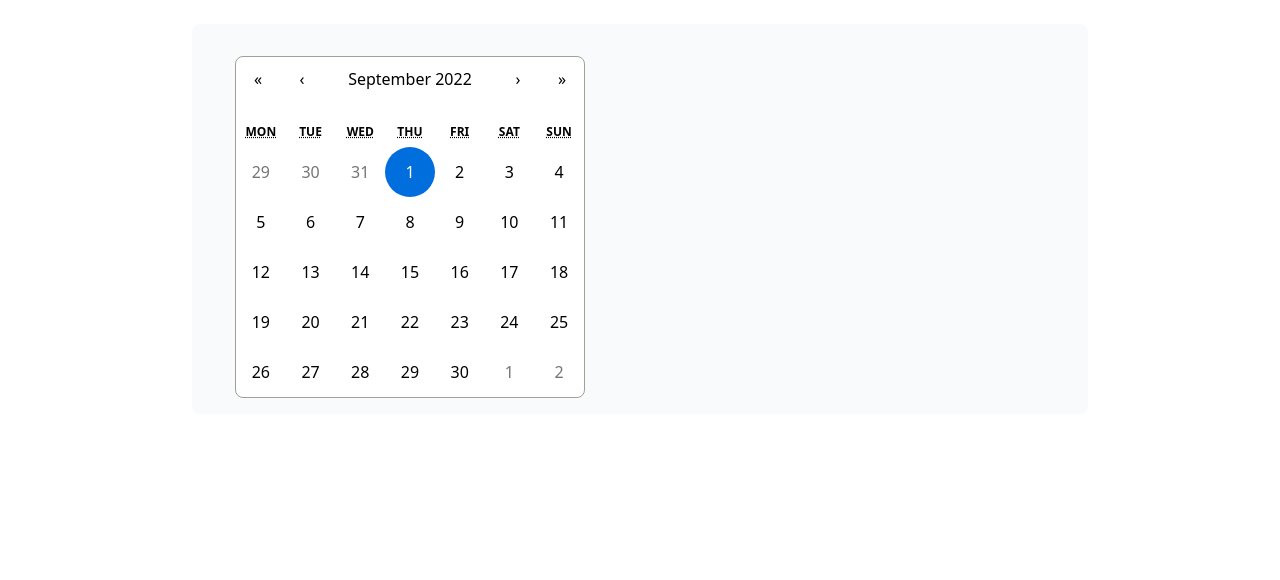
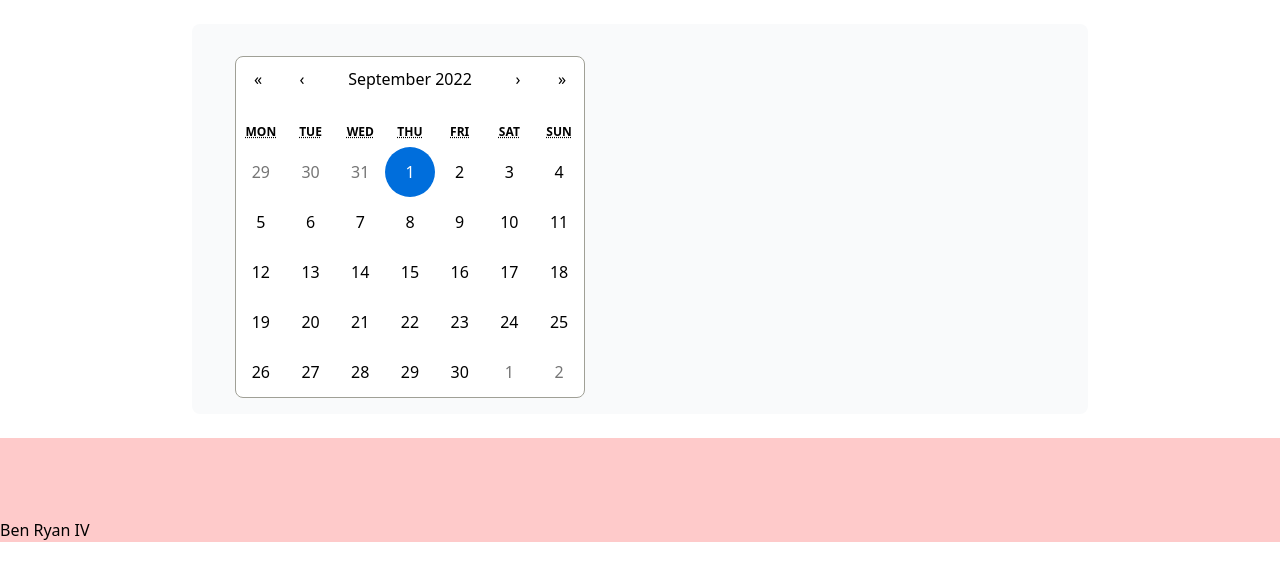
Before and after one commit to srainsemv/first_demo, a Next.js app: page /calendar in a window 1280 px wide. Shown: the top 580 px of the page. Built offline with nearby package versions, Linux system fonts and the light colour scheme.

Commit message:
Adding some trial auto-updating divs

```diff
--- /dev/null
+++ b/components/calendar/UpdateNumber.tsx
@@ -0,0 +1,21 @@
+import React, {useState, useEffect} from "react";
+import {faker} from "@faker-js/faker";
+
+const UpdateNumber = () => {
+    const [timer, setTimer] = useState(new Date())
+    useEffect(() => {
+        const interval = setInterval(() => {
+            setTimer(new Date());
+        }, 1000);
+        return () => clearInterval(interval);
+    },[])
+    return (
+        <>
+            <p>
+                {faker.name.fullName()}
+            </p>
+        </>
+    )
+}
+
+export default UpdateNumber
--- a/package.json
+++ b/package.json
@@ -17,6 +17,7 @@
     "@types/react-redux": "^7.1.24",
     "chart.js": "^3.9.1",
     "classnames": "^2.3.2",
+    "faker": "^5.5.3",
     "framer-motion": "^7.3.2",
     "next": "12.2.5",
     "next-auth": "^4.10.3",
@@ -38,6 +39,7 @@
   "devDependencies": {
     "@babel/plugin-proposal-class-properties": "^7.18.6",
     "@babel/plugin-proposal-decorators": "^7.18.10",
+    "@faker-js/faker": "^7.5.0",
     "@types/node": "18.7.14",
     "@types/react": "18.0.17",
     "@types/react-calendar": "^3.5.2",
--- a/pages/calendar.tsx
+++ b/pages/calendar.tsx
@@ -5,6 +5,8 @@ import Calendar from 'react-calendar'
 import { RadioGroup } from '@headlessui/react'
 import { CheckCircleIcon } from '@heroicons/react/20/solid'
 import classNames from 'classnames'
+import {faker} from '@faker-js/faker';
+import UpdateNumber from "../components/calendar/UpdateNumber";
 
 const CalendarComponent: NextPage = () => {
     const [date, setDate] = useState(new Date());
@@ -29,6 +31,10 @@ const CalendarComponent: NextPage = () => {
                             {ListOfAvailableTimes(getSelectedDate(date))}
                         </div>
                     </div>
+                </div>
+
+                <div className={"pt-20 bg-red-200"}>
+                    <UpdateNumber />
                 </div>
 
             </main>
@@ -94,6 +100,14 @@ function ListOfAvailableTimes(selectedDate: string) {
         {
             "date": "09/30/2022",
             "times": ["9:00 AM", "10:00 AM", "11:00 AM", "12:00 PM", "1:00 PM", "2:00 PM", "3:00 PM", "4:00 PM", "5:00 PM"]
+        },
+        {
+            "date": "10/01/2022",
+            "times": ["10:00 AM", "1:00 PM", "2:00 PM", "4:00 PM", "5:00 PM"]
+        },
+        {
+            "date": "10/02/2022",
+            "times": ["9:00 AM", "4:00 PM", "5:00 PM"]
         }
     ]
     const [selectedTime, setSelectedTime] = useState() // Leave empty so no cell is selected by default
@@ -106,7 +120,7 @@ function ListOfAvailableTimes(selectedDate: string) {
                 {availability.map((date) => (
                     date.date == selectedDate ?
                         date.times.length == 0 ?
-                            <div className={"bg-gray-100 rounded-lg py-4 px-6 w-full flex justify-center mb-4 sm:col-span-3"}>
+                            <div key={1} className={"bg-gray-100 rounded-lg py-4 px-6 w-full flex justify-center mb-4 sm:col-span-3"}>
                                 <h1>No availability</h1>
                             </div>
                             :
```
Also changed, not shown: 1 other file (tests, documents, lock files or other folders).
